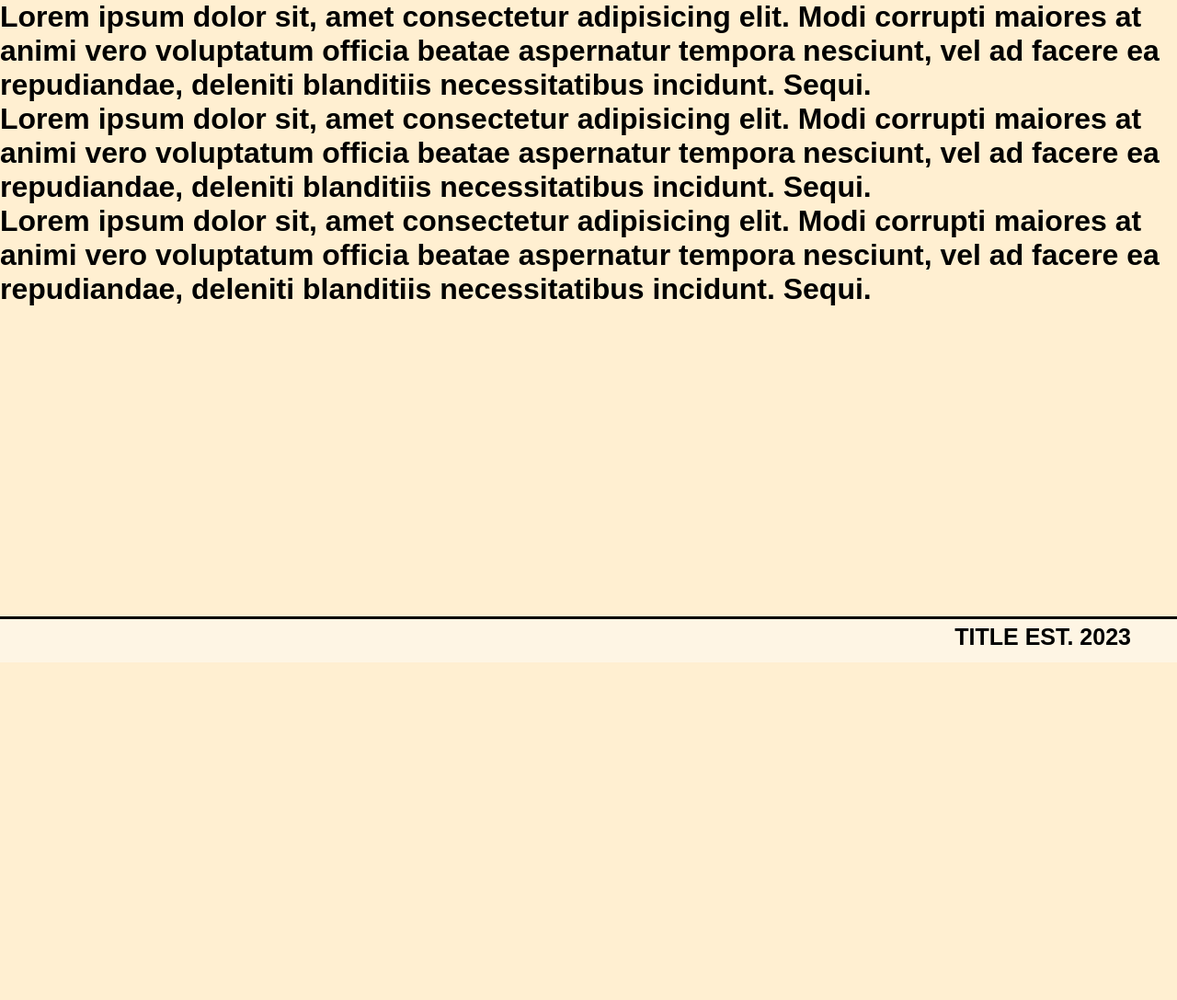
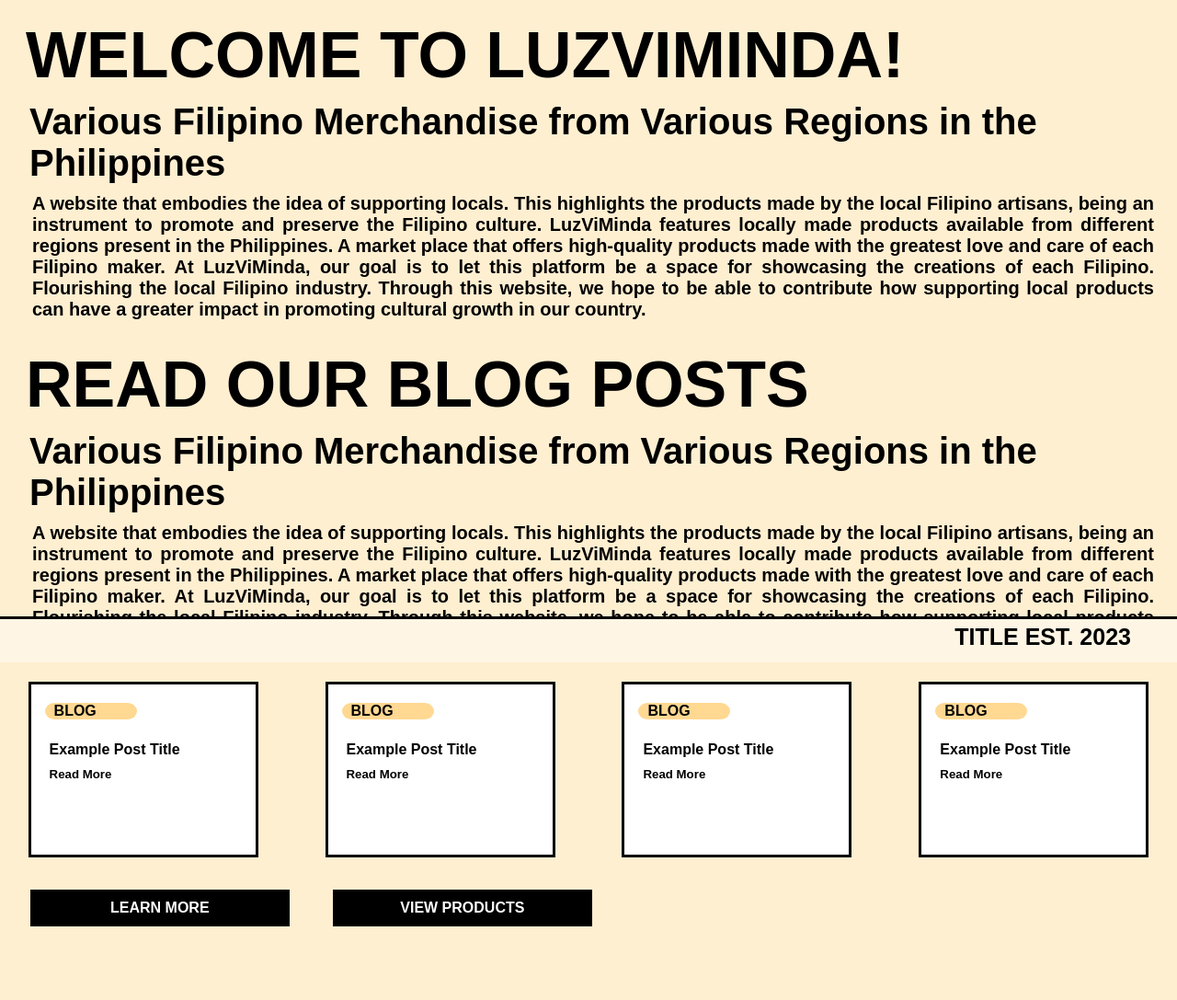
Before and after one commit to JuliaMelle/2ITG_grp2_LuzViMinda, a PHP site: page / in a window 1280 px wide. Shown: the part 80-1167 px from the top of the page at 92% size. Before the commit the page ends 800 px from the top, so only its background shows below. Run offline with PHP 8.4, Linux system fonts and the light colour scheme.

Commit message:
creation of home/dashboard page

```diff
--- a/index.php
+++ b/index.php
@@ -4,29 +4,97 @@
     <meta charset="UTF-8">
     <meta http-equiv="X-UA-Compatible" content="IE=edge">
     <meta name="viewport" content="width=device-width, initial-scale=1.0">
-    <title>Home</title>
+
+    <title>LuzViMinda | Home</title>
 
     <link rel="stylesheet" href="styles/global.css">
+    <link rel="stylesheet" href="styles/home.css">
+</head>
 
-    <style>
-        h2 {
-            font-size: 32px;
-        }
-    </style>
-</head>
 <body>
     <?php require_once 'components/navbar.php'?>
+
     <div>
-     <h2>Lorem ipsum dolor sit, amet consectetur adipisicing elit. Modi corrupti maiores at animi vero voluptatum officia beatae aspernatur tempora nesciunt, vel ad facere ea repudiandae, deleniti blanditiis necessitatibus incidunt. Sequi.</h2>
+    <h1 class="welcome">WELCOME TO LUZVIMINDA!</h1>
 
+    <h2 class="tagline">Various Filipino Merchandise from Various Regions in the Philippines</h2>
+
+    <h3 class="content">A website that embodies the idea of supporting locals. This highlights the products made by the local Filipino artisans,
+    being an instrument to promote and preserve the Filipino culture. LuzViMinda features locally made products available from different regions present in the Philippines.
+    A market place that offers high-quality products made with the greatest love and care of each Filipino maker. At LuzViMinda, our goal is to let this platform be a space for showcasing the creations of each Filipino.
+    Flourishing the local Filipino industry. Through this website, we hope to be able to contribute how supporting local products can have a greater impact in promoting cultural growth in our country.</h3>
     </div>
 
     <div>
-     <h2>Lorem ipsum dolor sit, amet consectetur adipisicing elit. Modi corrupti maiores at animi vero voluptatum officia beatae aspernatur tempora nesciunt, vel ad facere ea repudiandae, deleniti blanditiis necessitatibus incidunt. Sequi.</h2>
+    <h1 class="welcome">READ OUR BLOG POSTS</h1>
 
+    <h2 class="tagline">Various Filipino Merchandise from Various Regions in the Philippines</h2>
+
+    <h3 class="content">A website that embodies the idea of supporting locals. This highlights the products made by the local Filipino artisans,
+    being an instrument to promote and preserve the Filipino culture. LuzViMinda features locally made products available from different regions present in the Philippines.
+    A market place that offers high-quality products made with the greatest love and care of each Filipino maker. At LuzViMinda, our goal is to let this platform be a space for showcasing the creations of each Filipino.
+    Flourishing the local Filipino industry. Through this website, we hope to be able to contribute how supporting local products can have a greater impact in promoting cultural growth in our country.</h3>
     </div>
-    <div>
-     <h2>Lorem ipsum dolor sit, amet consectetur adipisicing elit. Modi corrupti maiores at animi vero voluptatum officia beatae aspernatur tempora nesciunt, vel ad facere ea repudiandae, deleniti blanditiis necessitatibus incidunt. Sequi.</h2>
+
+    <div class="container">
+        <div class="mid_container">
+
+            <div class="card"> <!-- CARD -->
+                <div class="capsule">
+                    <p class="capsule_caption"> BLOG</p>
+                </div>
+                <h4 class="head">
+                    Example Post Title
+                </h4>
+                <h5 class="read_more">
+                    Read More
+                </h5>
+            </div>
+
+            <div class="card"> <!-- CARD -->
+                <div class="capsule">
+                    <p class="capsule_caption"> BLOG</p>
+                </div>
+                <h4 class="head">
+                    Example Post Title
+                </h4>
+                <h5 class="read_more">
+                    Read More
+                </h5>
+            </div>
+
+            <div class="card"> <!-- CARD -->
+                <div class="capsule">
+                    <p class="capsule_caption"> BLOG</p>
+                </div>
+                <h4 class="head">
+                    Example Post Title
+                </h4>
+                <h5 class="read_more">
+                    Read More
+                </h5>
+            </div>
+
+            <div class="card"> <!-- CARD -->
+                <div class="capsule">
+                    <p class="capsule_caption"> BLOG</p>
+                </div>
+                <h4 class="head">
+                    Example Post Title
+                </h4>
+                <h5 class="read_more">
+                    Read More
+                </h5>
+            </div>
+
+            <!-- MID CONTAINER END -->
+        </div>
+    </div>
+
+    <div class="mid_position_buttons">
+        <button class="button login">LEARN MORE</button>
+        <button class="button">VIEW PRODUCTS</button>
+    </div>
 
     <?php require_once 'components/footer.php'?>
 
--- a/styles/home.css
+++ b/styles/home.css
@@ -1 +1,145 @@
-/* hello daw hdjskda */
+.welcome {
+    margin-top: 20px;
+    margin-left: 28px;
+    font-size: 70px;
+    font-weight: bold;
+}
+
+.tagline {
+    margin-top: 10px;
+    margin-left: 32px;
+    font-size: 40px;
+}
+
+.content {
+    margin-top: 10px;
+    margin-left: 35px;
+    margin-right: 25px;
+    margin-bottom: 30px;
+    font-size: 20px;
+    text-align: justify;
+}
+
+.card {
+    margin-top: 50px;
+    width: 250px;
+    border: solid;
+    color: black;
+    background-color: var(--white);
+    padding: 20px;
+    margin: 5px;
+}
+
+.capsule_caption {
+    margin-left: 10px;
+    font-weight: bold;
+}
+
+.capsule {
+    border-radius: 10%/50%;
+    width: 100px;
+    background-color: var(--pastel-orange);
+    margin-left: -5px;
+    margin-bottom: 3vh;
+}
+
+.container {
+    display: flex;
+    flex-direction: column;
+    justify-content: center;
+    align-items: center;
+}
+
+.mid_container {
+    display: flex;
+    flex-wrap: wrap;
+    align-items: center;
+    justify-content: space-between;
+    align-self: center;
+    width: 96%;
+}
+
+.head {
+    width: 100%;
+    margin-bottom: 10px;
+}
+
+.read_more {
+    width: 100%;
+    margin-bottom: 60px;
+}
+
+.login {
+    margin-right: 10px;
+}
+
+.button {
+    display: inline;
+    justify-content: center;
+    align-items: center;
+    width: 22%;
+    background: var(--black);
+    color: var(--white);
+    height: 40px;
+    margin-top: 30px;
+    margin-left: 33px;
+    border: none;
+    border-radius: 0 !important;
+    font-size: 16px;
+    font-weight: bold;
+    cursor: pointer;
+    outline: none;
+    transition: all 0.3s ease-in-out;
+}
+
+.button:hover {
+    background: var(--orange);
+    color: var(--black);
+}
+
+/* Media Query for Mobile Devices */
+@media (max-width: 600px) {
+
+    .container {
+        display: flex;
+        flex-direction: column;
+        justify-content: center;
+        align-items: center;
+    }
+
+    .mid_container {
+        flex-direction: column;
+        justify-content: center;
+        align-items: center;
+        width: 90%;
+    }
+
+    .card {
+        width: 90%;
+        border: solid;
+        color: black;
+        background-color: var(--white);
+        padding: 20px;
+    }
+}
+
+/* Media Query for Mobile Devices */
+@media (max-width: 375px) {
+    button {
+        font-size: 10px;
+    }
+}
+
+/* Media Query for low resolution  Tablets, Ipads */
+/* @media (min-width: 481px) and (max-width: 767px) {
+
+} */
+
+/* Media Query for Tablets Ipads portrait mode */
+@media (min-width: 768px) and (max-width: 1024px) {}
+
+/* Media Query for Laptops and Desktops */
+@media (min-width: 1025px) and (max-width: 1280px) {}
+
+/* Media Query for Large screens */
+@media (min-width: 1281px) {}
```
